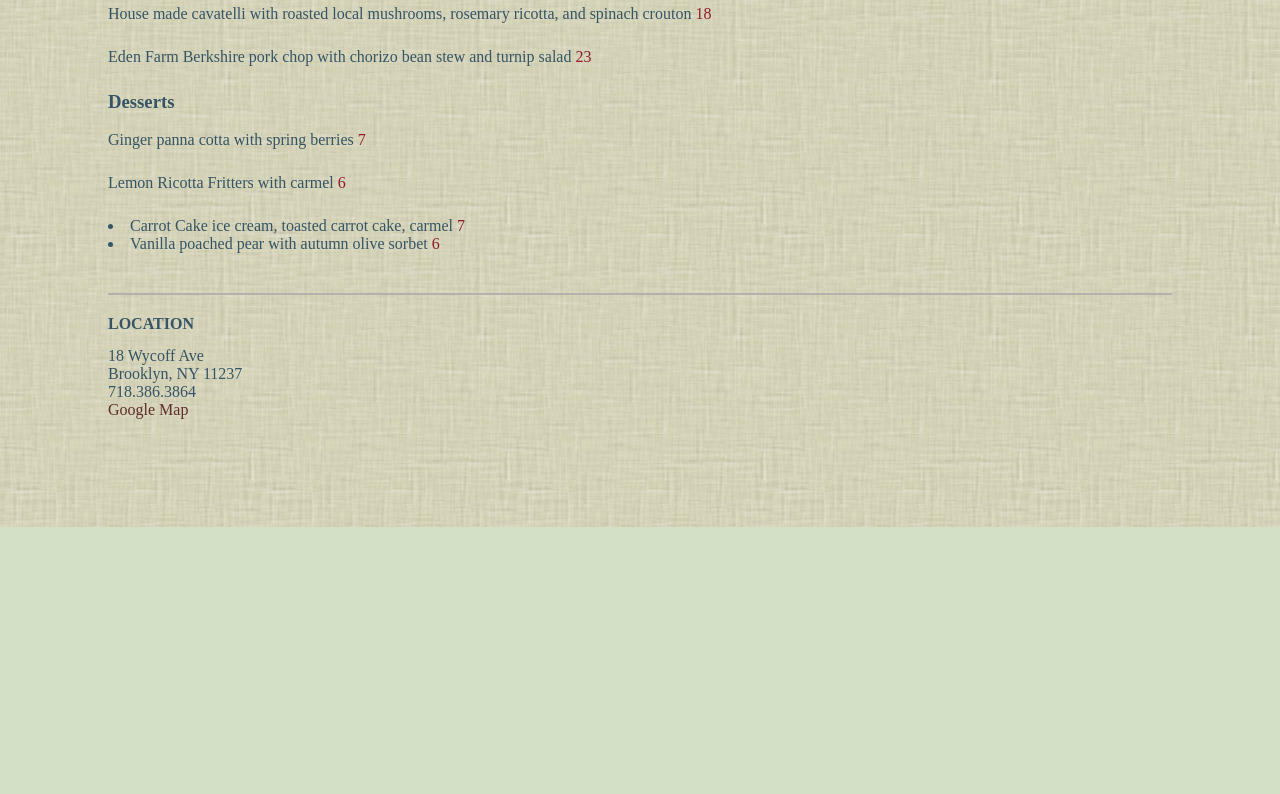
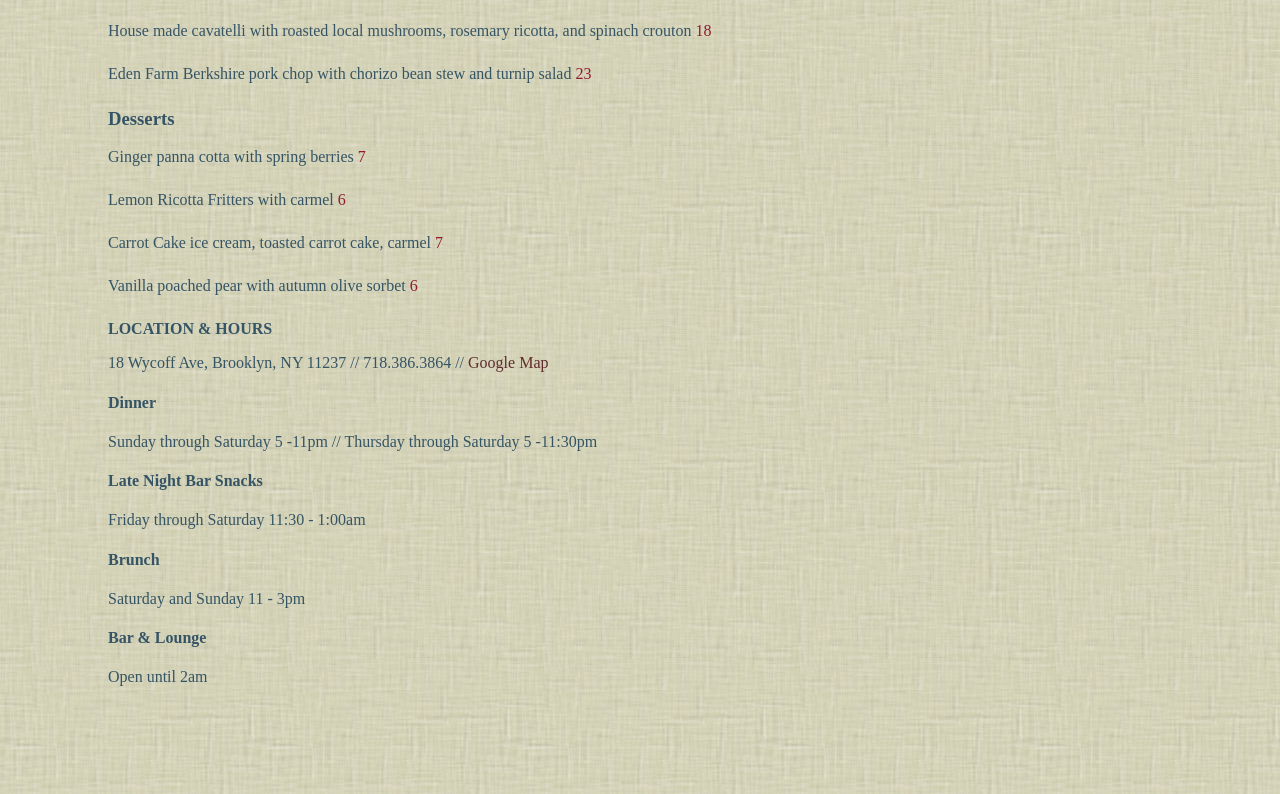
Before and after one commit to pooleside/cafe_website, a plain HTML site: page index.html in a window 1280 px wide. Shown: the part 1297-2091 px from the top of the page. Before the commit the page ends 1824 px from the top, so only its background shows below. Drawn offline with Linux system fonts and the light colour scheme.

Commit message:
add new photo and expand location <div>

```diff
--- a/index.html
+++ b/index.html
@@ -4,9 +4,9 @@
     <link href="styles.css" rel="stylesheet" type="text/css">
 </head>
 <body>
-    <h1 id="name" class="price">Northeast Kingdom</h1>
-    <h2>Hipster Homestyle</h2>
-    <img src="http://www.jessramsay.com/design/NK/images/nk6.jpg">
+    <h1 id="name" class="price">North Bank Bistro</h1>
+    <h2>Farm Fresh Homestyle</h2>
+    <img src="nek-photo.jpg" class="big-image">
         <p>Paris Smeraldo and Meg Lipke opened Northeast Kingdom in the Fall of 2005 in Bushwick, with the help of family and friends. The husband/wife team found inspiration for the restaurant in the farming communities and deer camps of their native Vermont. The contemporary-American menu emphasizes the seasonality of the Northeast.</p>
 
     <h2>Dinner Menu</h2>
@@ -56,19 +56,30 @@
           <li>Ginger panna cotta with spring berries
               <span class="price">7</span></li>
           <li>Lemon Ricotta Fritters with carmel
-              <span class="price">6</span></ul>
+              <span class="price">6</span></li>
           <li>Carrot Cake ice cream, toasted carrot cake, carmel
               <span class="price">7</span></li>
           <li>Vanilla poached pear with autumn olive sorbet
-              <span class="price">6</span></ul>
+              <span class="price">6</span></li>
         </ul>
 
-        <div>
-            <h2 id="location-header">Location</h2>
-            18 Wycoff Ave<br>
-            Brooklyn, NY 11237<br>
-            718.386.3864<br>
-            <a href="http://bit.ly/nekingdom" target="_blank">Google Map</a>
+        <div id="location">
+            <h2>Location &amp; Hours</h2>
+
+            <p> 18 Wycoff Ave, Brooklyn, NY 11237 // 718.386.3864 // <a href="http://bit.ly/nekingdom" target="_blank">Google Map</a></p>
+
+            <h4>Dinner</h4>
+            <p>Sunday through Saturday 5 -11pm // Thursday through Saturday 5 -11:30pm</p>
+
+            <h4>Late Night Bar Snacks</h4>
+            <p> Friday through Saturday 11:30 - 1:00am</p>
+
+            <h4>Brunch</h4>
+            <p>Saturday and Sunday 11 - 3pm</p>
+
+            <h4>Bar &amp; Lounge</h4>
+            <p>Open until 2am</p>
+
         </div>
 </body>
 </html>
--- a/styles.css
+++ b/styles.css
@@ -50,7 +50,6 @@ ul{
 
 ul li {
   margin-bottom: 25px;
-
 }
 
 img{max-width: 100%;}
```
Also changed, not shown: nek-photo.jpg (added).
